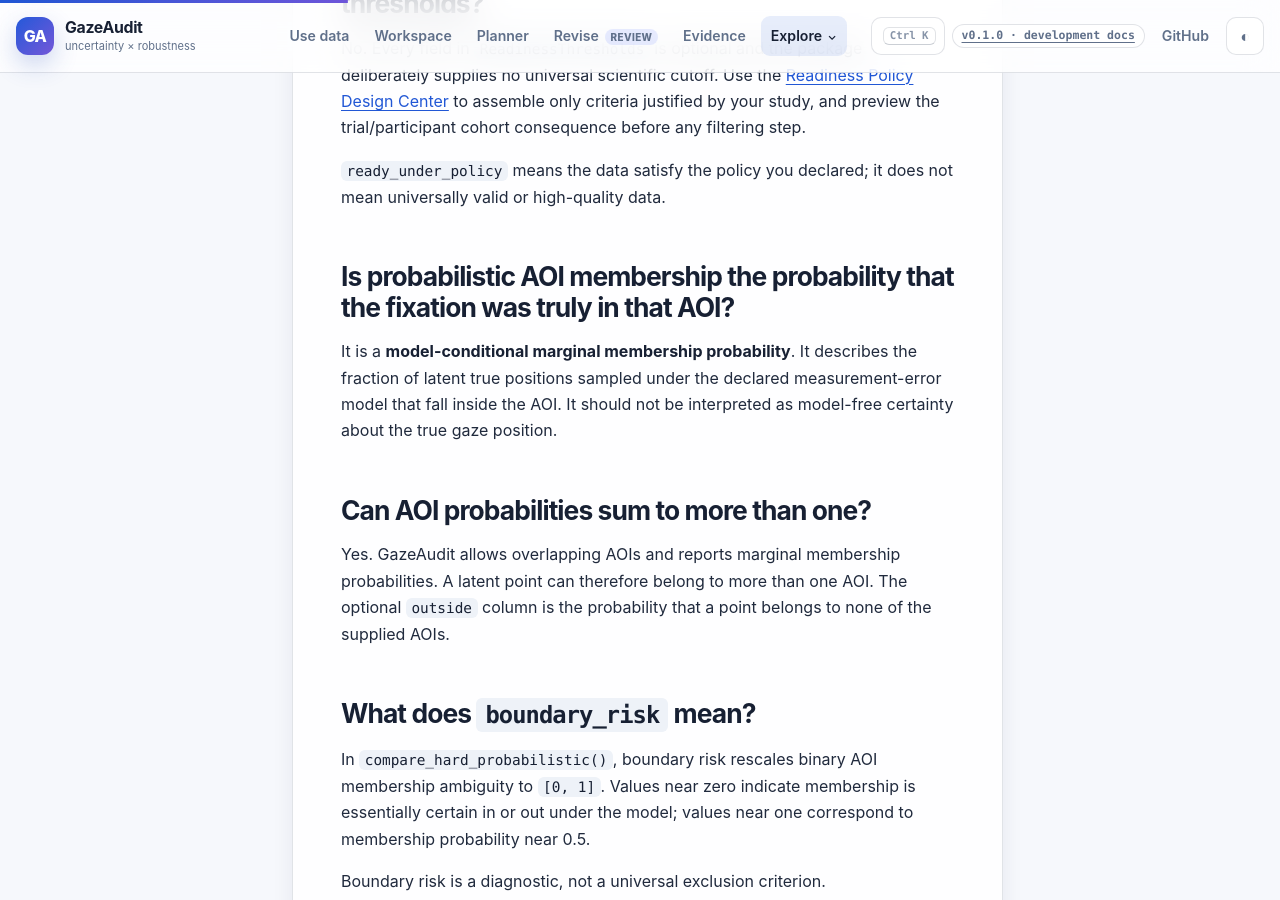
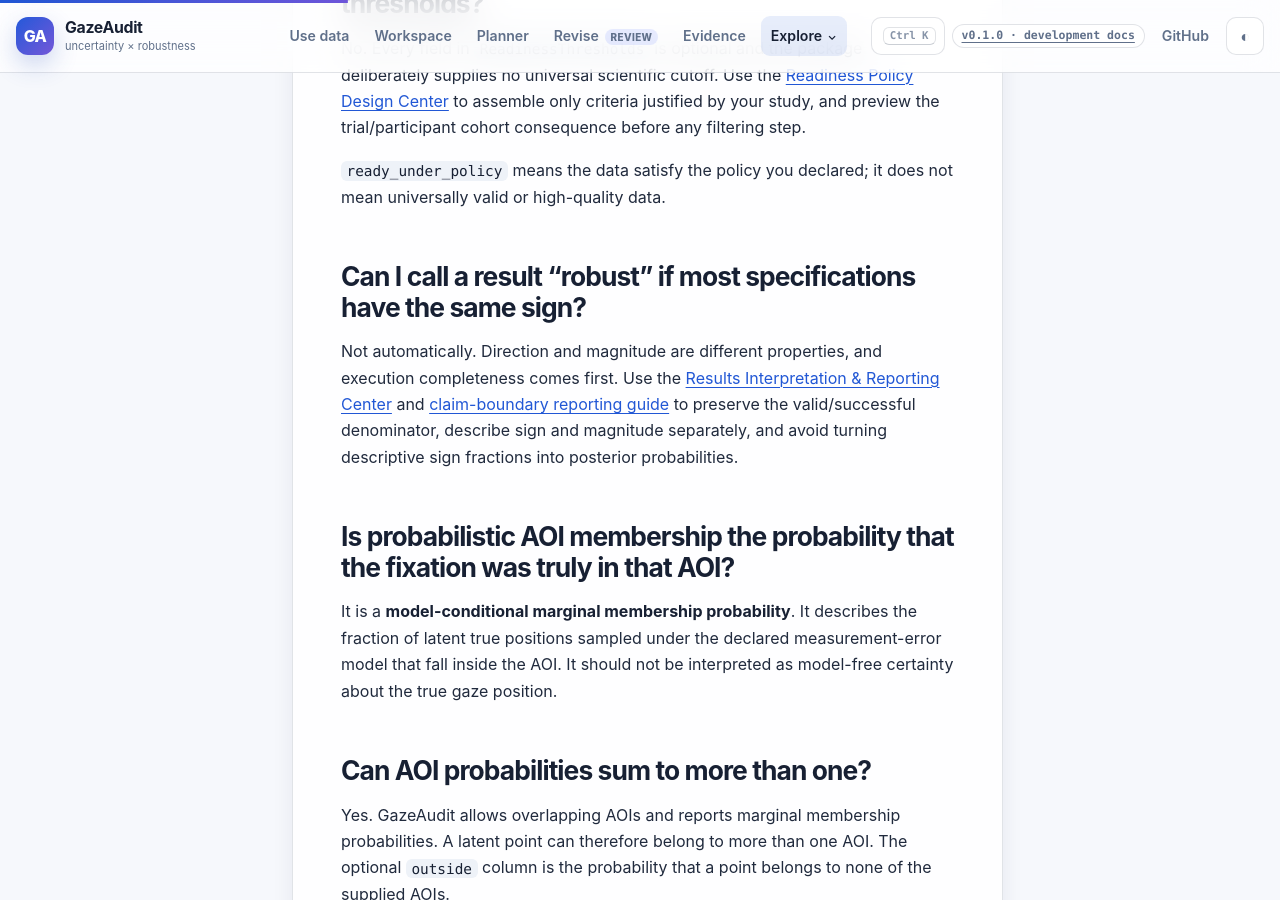
Before and after one commit to stefanosbalaskas/GazeAudit, a Jekyll site: the page built from docs/faq.md, in a window 1280 px wide and 900 px high, scrolled down 1914 px. Built offline with Jekyll 4.4.1, drawn with Linux system fonts in a browser that asks for light colours; some of the changed text lies outside the part shown.

Commit message:
docs: add robustness reporting FAQ

```diff
--- a/docs/faq.md
+++ b/docs/faq.md
@@ -48,6 +48,10 @@ A flag is not an automatic imputation, sorting, deduplication, or row/trial/part
 No. Every field in `ReadinessThresholds` is optional and the package deliberately supplies no universal scientific cutoff. Use the [Readiness Policy Design Center]({{ '/docs/readiness-policy/' | relative_url }}) to assemble only criteria justified by your study, and preview the trial/participant cohort consequence before any filtering step.
 
 `ready_under_policy` means the data satisfy the policy you declared; it does not mean universally valid or high-quality data.
+
+## Can I call a result “robust” if most specifications have the same sign?
+
+Not automatically. Direction and magnitude are different properties, and execution completeness comes first. Use the [Results Interpretation & Reporting Center]({{ '/docs/reporting-center/' | relative_url }}) and [claim-boundary reporting guide]({{ '/docs/guides/claim-boundary-reporting/' | relative_url }}) to preserve the valid/successful denominator, describe sign and magnitude separately, and avoid turning descriptive sign fractions into posterior probabilities.
 
 ## Is probabilistic AOI membership the probability that the fixation was truly in that AOI?
 
```
